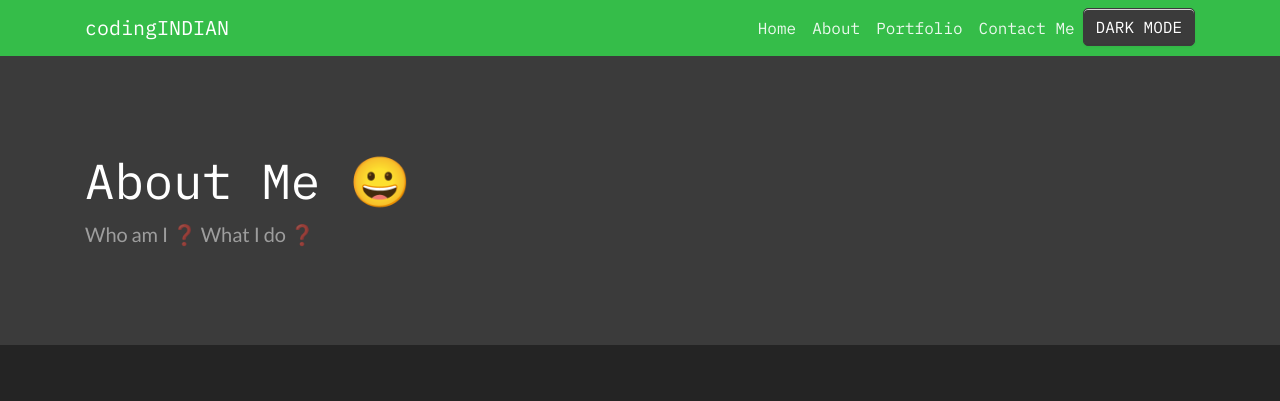
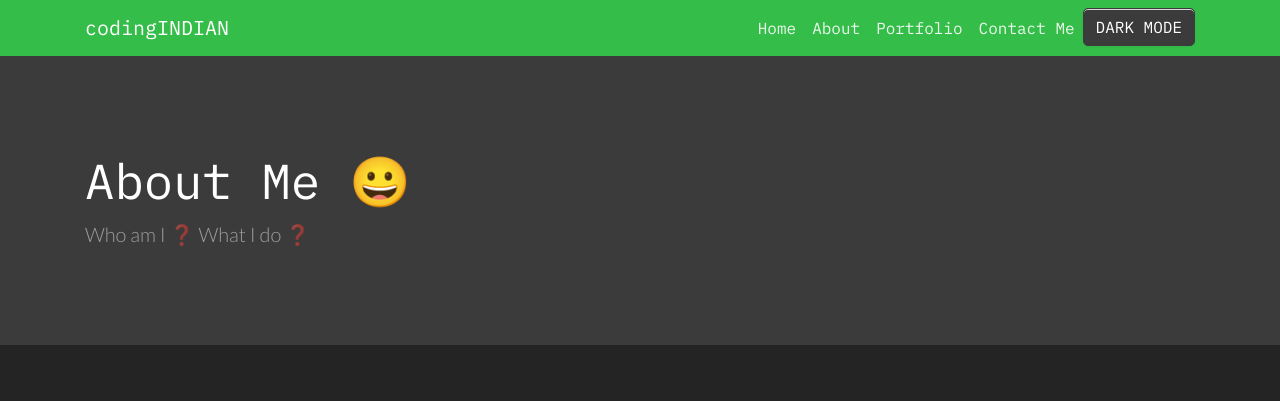
Before and after one commit to sharadcodes/sharadcodes.github.io, a Jekyll site: the page built from about.md, in a window 1280 px wide. Shown: the top 401 px of the page. Built offline with Jekyll 4.4.1, drawn with Linux system fonts in a browser that asks for light colours; emoji names are drawn with the system emoji font.

Commit message:
added lato

```diff
--- a/_includes/head.html
+++ b/_includes/head.html
@@ -12,7 +12,7 @@
 	<link rel="stylesheet" href="{{ site.baseurl }}/assets/css/custom.css" />
 
 	<link rel="stylesheet" href="{{ site.baseurl }}/assets/css/style.css" />
-	<link href="https://fonts.googleapis.com/css?family=Lato&display=swap" rel="stylesheet">
+	<link href="https://fonts.googleapis.com/css?family=Lato:300,400&display=swap" rel="stylesheet">
 	<link
 		rel="stylesheet"
 		id="darkcss"
```
